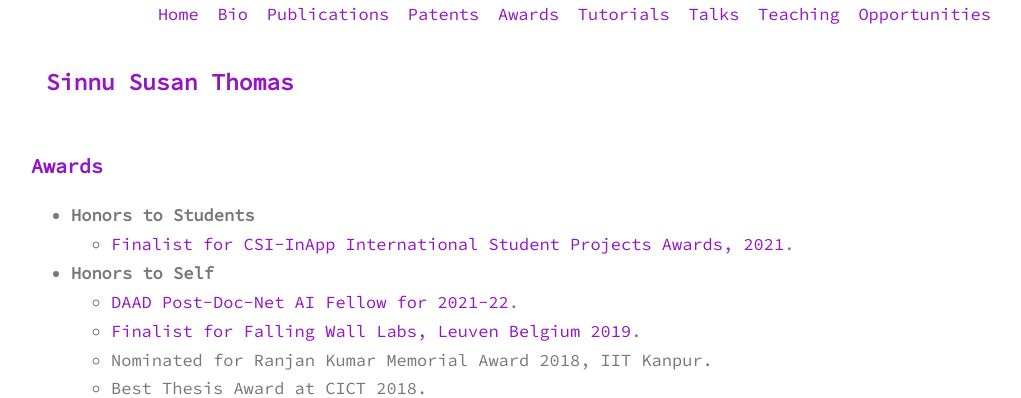
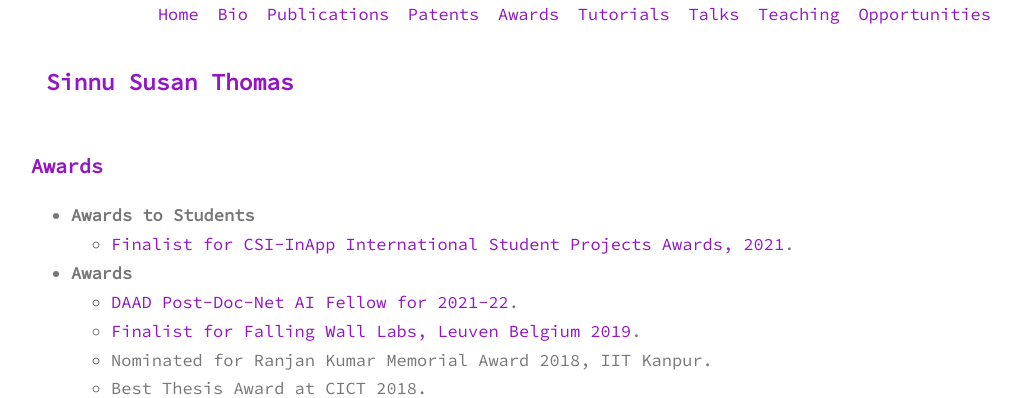
Before and after one commit to sinnuthomas/sinnuthomas.github.io, a Jekyll site: the page built from awards.md, in a window 1280 px wide. Shown: the top 398 px of the page, without its empty margins (129-1150 px from the left). Built offline with Jekyll 4.4.1, drawn with Linux system fonts in a browser that asks for light colours.

Commit message:
Update awards.md

```diff
--- a/awards.md
+++ b/awards.md
@@ -3,10 +3,10 @@ layout: page
 title: Awards
 permalink: /awards/
 ---
-* **Honors to Students**
+* **Awards to Students**
   * [Finalist for CSI-InApp International Student Projects Awards, 2021](https://www.youtube.com/watch?v=9OMzIksAeZ4&t=7095s).
 
-* **Honors to Self**
+* **Awards**
   * [DAAD Post-Doc-Net AI Fellow for 2021-22](https://www.daad.de/en/the-daad/postdocnet/fellows/fellows/).
   * [Finalist for Falling Wall Labs, Leuven Belgium 2019](https://www.facebook.com/doemijmaarwetenschap/videos/falling-walls-lab-leuven-2019/2217905358539744/).
   * Nominated for Ranjan Kumar Memorial Award 2018, IIT Kanpur.
```
